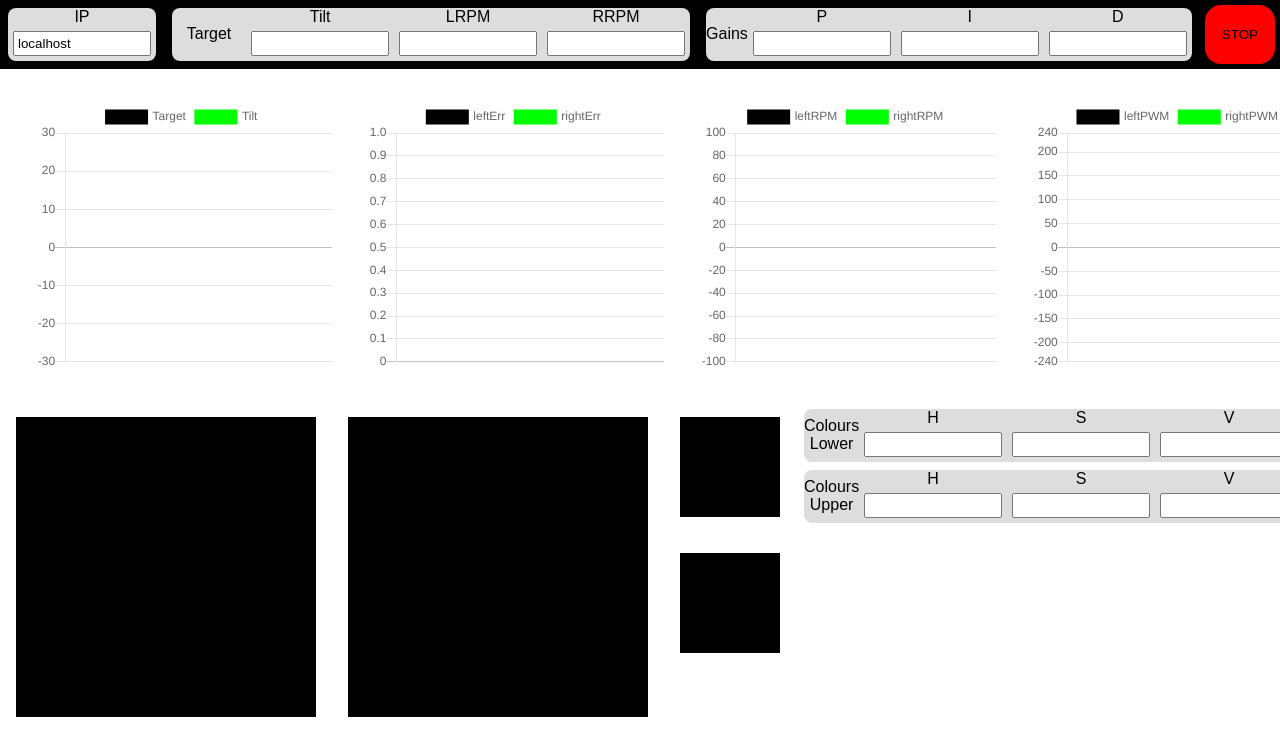
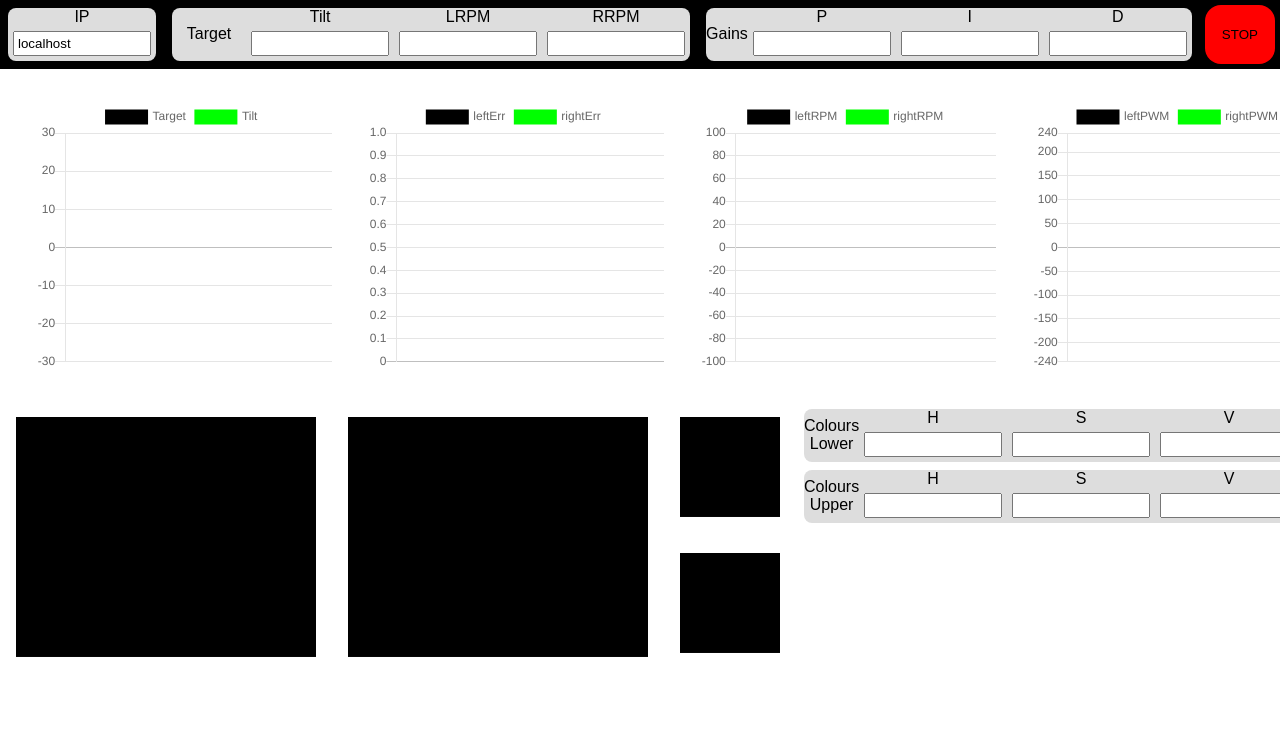
Before and after one commit to Adam-Paterson1/trc3000, a React (Create React App) app: page / in a window 1280 px wide. Shown: the top 756 px of the page. Built offline with nearby package versions, Linux system fonts and the light colour scheme.

Commit message:
wider boxes

```diff
--- a/src/Video.js
+++ b/src/Video.js
@@ -75,8 +75,8 @@ export default class VideoPlayer extends Component {
     return (
       <div  style={{display: 'flex'}}>
         <div style={{display: 'flex', flexGrow: '1'}}>
-          <canvas id="myImg" className='canvasBox' ref={this.imageCanvas} width={'300px'} height={'300px'}> </canvas>
-          <canvas id="myImg2" className='canvasBox' ref={this.imageCanvas2} width={'300px'} height={'300px'}> </canvas>
+          <canvas id="myImg" className='canvasBox' ref={this.imageCanvas} width={'300px'} height={'200px'}> </canvas>
+          <canvas id="myImg2" className='canvasBox' ref={this.imageCanvas2} width={'300px'} height={'200px'}> </canvas>
           <div>
             <canvas id="myImg3" className='canvasBox' ref={this.imageCanvas3} width={'100px'} height={'100px'}> </canvas>
             <canvas id="myImg4" className='canvasBox' ref={this.imageCanvas4} width={'100px'} height={'100px'}> </canvas>
```
